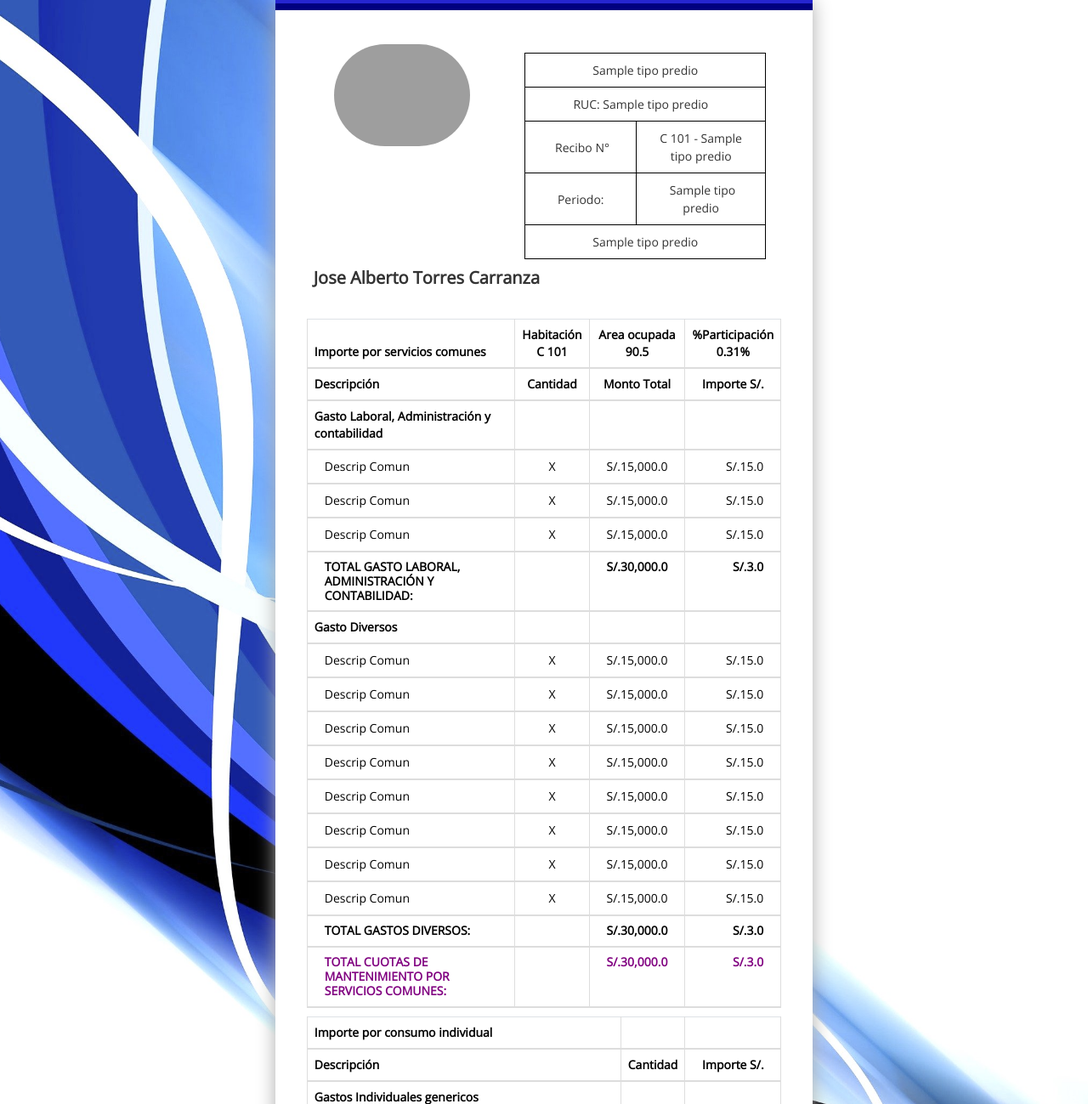
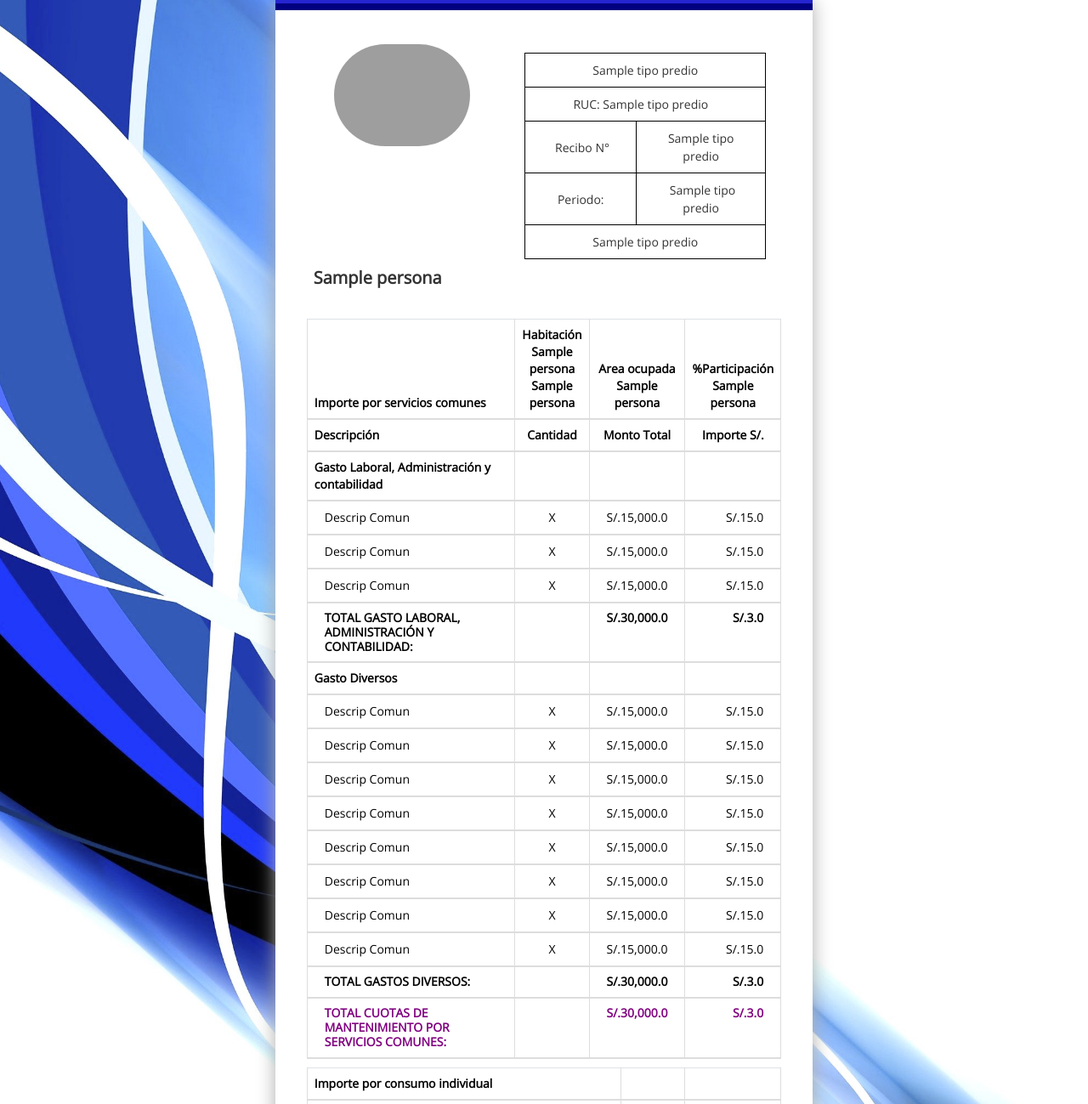
Before and after one commit to DiegoQuiF/CONDOSA-CUS07, a Flask app: page /1/cuadroCostos/descargarRecibo/1 in a window 1280 px wide. Shown: the top 1299 px of the page at 85% size. Run offline with Flask 3, Linux system fonts and the light colour scheme; a database or web service that is not in the repository returns one stand-in record (values such as "Sample title"); some libraries are stand-ins or nearby versions; grey boxes are pictures that could not be loaded.

Commit message:
Summary
Ahora si jala correctamente los datos superiores del recibo

```diff
--- a/app.py
+++ b/app.py
@@ -116,15 +116,15 @@ def descargarRecibo(id):
     return render_template("descargarRecibo.html", cuadro = cuadro, prediosi = prediosi)
 
 #PAGINA DEL RECIBO
-@app.route('/<int:id>/cuadroCostos/descargarRecibo/<int:idhab>')
-def reciboTotal(id, idhab):
+@app.route('/<int:id>/cuadroCostos/descargarRecibo/<int:id2>')
+def reciboTotal(id, id2):
 
     datosPredio = []
     datosPersona = []
     #DATOS DEL PREDIO Y EL RECIBO
     consultaRecibo_Predio = "select PR.id_predio, CONCAT(TP.nomre_predio, ' \"', PR.descripcion, '\"') as nombre_predio, PR.ruc, MR.n_recibo, MR.periodo, PR.direccion from tipo_predio TP, predio PR, mant_recibo MR where TP.id_tipo_predio = PR.id_tipo_predio and PR.id_predio = "+str(id)+";"
     #DATOS DE LA PERSONA
-    consultaRecibo_Persona = "select PD.id_predio, CA.numero, CONCAT(PE.nombres, ' ', PE.apellido_paterno, ' ', PE.apellido_materno) as nombreCompleto, CA.area, CA.participacion from persona PE, propietario PR, casa CA,predio PD where PR.id_persona = PE.id_persona and PR.id_casa = CA.id_casa and PD.id_predio = CA.id_predio and CA.numero = "+str(idhab)+" ;"
+    consultaRecibo_Persona = "select PD.id_predio, CA.numero, CONCAT(PE.nombres, ' ', PE.apellido_paterno, ' ', PE.apellido_materno) as nombreCompleto, CA.area, CA.participacion, PMDU.descripcion  from persona PE, propietario PR, casa CA,predio PD, predio_mdu PMDU where PR.id_persona = PE.id_persona and PR.id_casa = CA.id_casa and PD.id_predio = CA.id_predio and PMDU.id_predio_mdu = CA.id_predio and CA.numero = "+str(id2)+" ;"
 
     conn = connection()
     cursor = conn.cursor()
@@ -134,14 +134,14 @@ def reciboTotal(id, idhab):
             datosPredio.append({"id_predio":row[0], "nombre_predio":row[1], "ruc":row[2], "num_recibo":row[3], "periodo":row[4], "direccion":row[5]})
         cursor.execute(consultaRecibo_Persona)
         for row in cursor.fetchall():
-            datosPersona.append({"id_predio":row[0], "num_casa":row[1], "nombres_apellidos":row[2], "area_casa":row[3], "participacion":row[4]})
+            datosPersona.append({"id_predio":row[0], "num_casa":row[1], "nombres_apellidos":row[2], "area_casa":row[3], "participacion":row[4], "desc_mdu":row[5]})
         #DATOS PARA EL RECIBO
         nombre_predio = datosPredio[0]["nombre_predio"]
         ruc = datosPredio[0]["ruc"]
         num_recibo = datosPredio[0]["num_recibo"]
         periodo = datosPredio[0]["periodo"]
         direccion = datosPredio[0]["direccion"]
-        #DATOS DE LA PERSONA
+
 
 
     except psycopg2.Error as error:
--- a/templates/reciboTotal.html
+++ b/templates/reciboTotal.html
@@ -54,7 +54,7 @@
                                             <tr style="height: 9px;">
                                                 <td style="width: 44.8572%; height: 9px; border: 1px solid #000000;">
                                                     &nbsp;Recibo N&deg;</td>
-                                                <td style="width: 52.1428%; height: 9px; border: 1px solid #000000;">C 101 -
+                                                <td style="width: 52.1428%; height: 9px; border: 1px solid #000000;">
                                                     {{num_recibo}}</td>
                                             </tr>
                                             <tr style="height: 12px;">
@@ -83,7 +83,7 @@
                             <!-- COLUMNA IZQUIERDA -->
                             <div class="col-xs-8 col-sm-8 col-md-8 text-left">
                                 <div class="receipt-left">
-                                    <h3 style="font-size: 2rem"><b>Jose Alberto Torres Carranza</b></h3>
+                                    <h3 style="font-size: 2rem"><b>{{ datosPersona[0]['nombres_apellidos'] }}</b></h3>
                                 </div>
                             </div>
                             <!-- COLUMNA DERECHA -->
@@ -104,15 +104,15 @@
                                     <th class="text-left">Importe por servicios comunes</th>
                                     <th class="text-center">
                                         <span style="text-align: center;">Habitación</span><br>
-                                        <span style="text-align: center;">C 101 </span>
+                                        <span style="text-align: center;">{{ datosPersona[0]['desc_mdu'] }} {{ datosPersona[0]['num_casa'] }} </span>
                                     </th>
                                     <th class="text-center">
                                         <span style="text-align: center;">Area ocupada</span><br>
-                                        <span style="text-align: center;">90.5 </span>
+                                        <span style="text-align: center;">{{ datosPersona[0]['area_casa'] }}</span>
                                     </th>
                                     <th class="text-center">
                                         <span style="text-align: center;">%Participación</span><br>
-                                        <span style="text-align: center;">0.31%</span>
+                                        <span style="text-align: center;">{{ datosPersona[0]['participacion'] }}</span>
                                     </th>
                                 </tr>
                             </thead>
```
